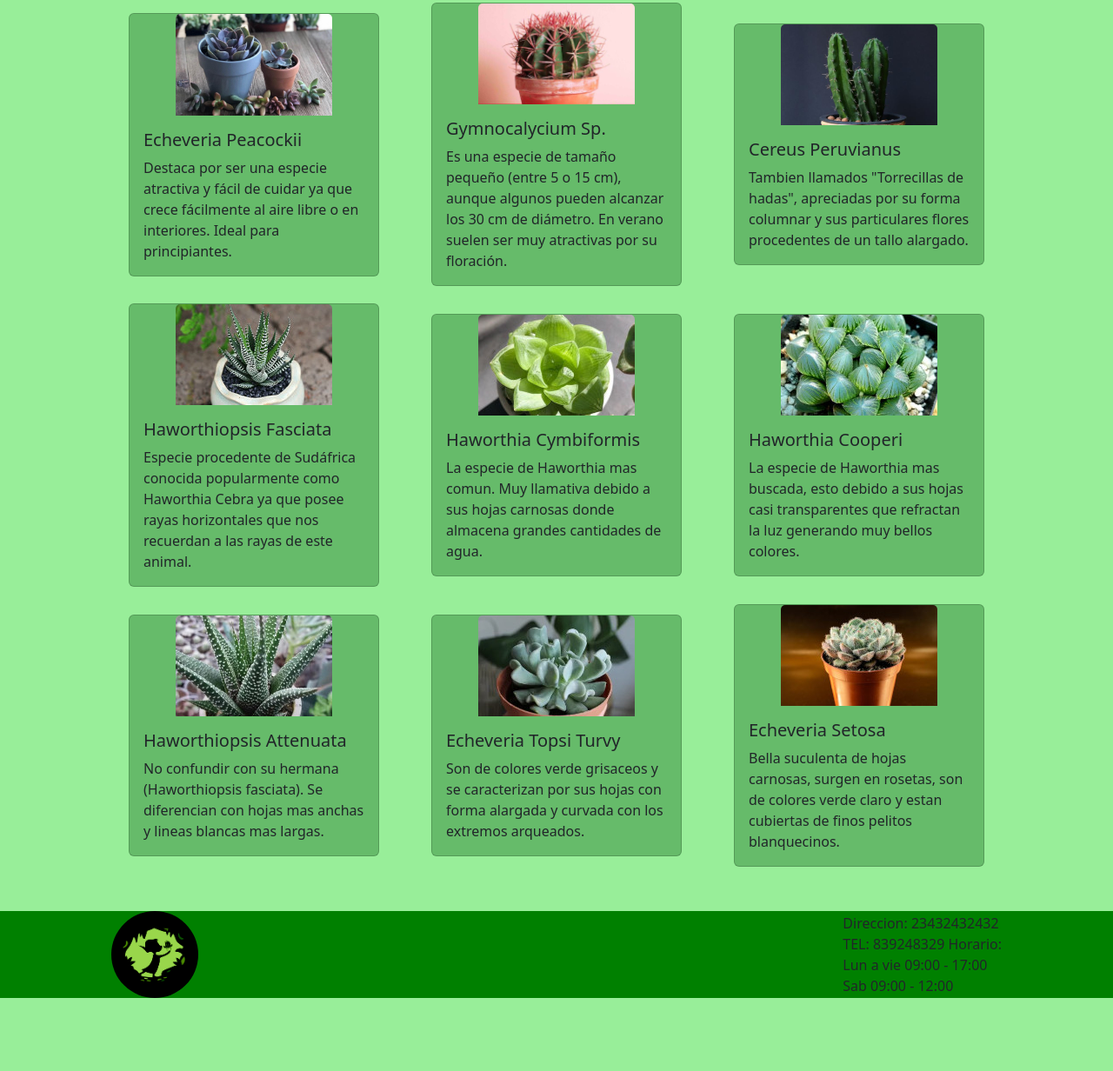
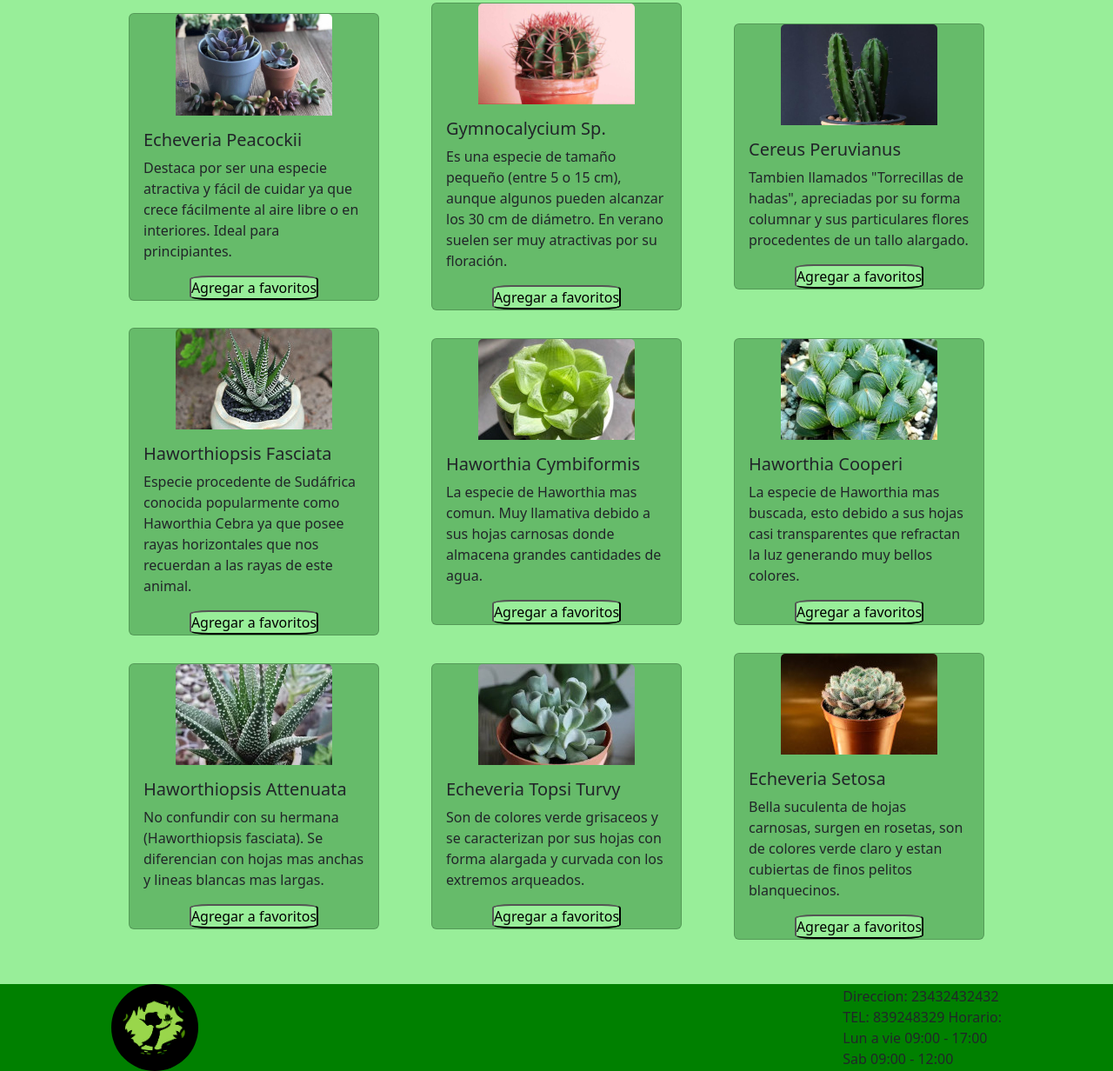
Before and after one commit to Axel-Arias/ArraigoJS, a plain HTML site: page Pages/Productos.html in a window 1280 px wide. Shown: the part 230-1462 px from the top of the page at 87% size. Before the commit the page ends 1378 px from the top, so only its background shows below. Drawn offline with nearby package versions, Linux system fonts and the light colour scheme.

Commit message:
Agrego evento en productos.js

```diff
--- a/CSS/Style.css
+++ b/CSS/Style.css
@@ -156,6 +156,14 @@ header a {
   height: fit-content;
 }
 
+.buttonFav {
+  background-color: #98ee99;
+  border-radius: 15%;
+}
+.buttonFav:hover {
+  background-color: darkgreen;
+}
+
 .card {
   display: flex;
   flex-direction: column;
--- /dev/null
+++ b/Js/productos.js
@@ -0,0 +1,8 @@
+const botonesGet = document.getElementsByClassName('buttonFav'); //Obtengo los HTMLelements
+const botones = Array.prototype.slice.call(botonesGet); //Los paso a un array.
+
+botones.forEach( element => {
+    element.onclick = () => {
+        alert("¡Has agregado esta planta a favoritos!")
+    }
+})
--- a/Pages/Productos.html
+++ b/Pages/Productos.html
@@ -45,6 +45,7 @@
     <h5>Echeveria Peacockii</h5>
     <p class="card-text">Destaca por ser una especie atractiva y fácil de cuidar ya que crece fácilmente al aire libre o en interiores. Ideal para principiantes.</p>
   </div>
+  <button class="buttonFav">Agregar a favoritos</button>
 </div>
 <div class="card" style="width: 18rem;">
   <img src="../Multimedia/Images/Imagen_de_producto1.png" class="card-img-top" id="ImagenProducto" alt="imagen de producto">
@@ -52,6 +53,7 @@
     <h5>Gymnocalycium Sp.</h5>
     <p class="card-text">Es una especie de tamaño pequeño (entre 5 o 15 cm), aunque algunos pueden alcanzar los 30 cm de diámetro. En verano suelen ser muy atractivas por su floración.</p>
   </div>
+  <button class="buttonFav">Agregar a favoritos</button>
 </div>
 <div class="card" style="width: 18rem;">
   <img src="../Multimedia/Images/Imagen_de_producto2.png" class="card-img-top" id="ImagenProducto" alt="imagen de producto">
@@ -59,6 +61,7 @@
     <h5>Cereus Peruvianus</h5>
     <p class="card-text">Tambien llamados "Torrecillas de hadas", apreciadas por su forma columnar y sus particulares flores procedentes de un tallo alargado.</p>
   </div>
+  <button class="buttonFav">Agregar a favoritos</button>
 </div>
 <div class="card" style="width: 18rem;">
   <img src="../Multimedia/Images/Imagen_de_producto3.jpg" class="card-img-top" id="ImagenProducto" alt="imagen de producto">
@@ -66,6 +69,7 @@
     <h5>Haworthiopsis Fasciata</h5>
     <p class="card-text">Especie procedente de Sudáfrica conocida popularmente como Haworthia Cebra ya que posee rayas horizontales que nos recuerdan a las rayas de este animal.</p>
   </div>
+  <button class="buttonFav">Agregar a favoritos</button>
 </div>
 <div class="card" style="width: 18rem;">
   <img src="../Multimedia/Images/Imagen_de_producto4.jpg" class="card-img-top" id="ImagenProducto" alt="imagen de producto">
@@ -73,6 +77,7 @@
     <h5>Haworthia Cymbiformis</h5>
     <p class="card-text">La especie de Haworthia mas comun. Muy llamativa debido a sus hojas carnosas donde almacena grandes cantidades de agua.</p>
   </div>
+  <button class="buttonFav">Agregar a favoritos</button>
 </div>
 <div class="card" style="width: 18rem;">
   <img src="../Multimedia/Images/Imagen_de_producto5.jpg" class="card-img-top" id="ImagenProducto" alt="imagen de producto">
@@ -80,6 +85,7 @@
     <h5>Haworthia Cooperi</h5>
     <p class="card-text">La especie de Haworthia mas buscada, esto debido a sus hojas casi transparentes que refractan la luz generando muy bellos colores.</p>
   </div>
+  <button class="buttonFav">Agregar a favoritos</button>
 </div>
 <div class="card" style="width: 18rem;">
   <img src="../Multimedia/Images/Imagen_de_producto6.jpg" class="card-img-top" id="ImagenProducto" alt="imagen de producto">
@@ -87,6 +93,7 @@
     <h5>Haworthiopsis Attenuata</h5>
     <p class="card-text">No confundir con su hermana (Haworthiopsis fasciata). Se diferencian con hojas mas anchas y lineas blancas mas largas.</p>
   </div>
+  <button class="buttonFav">Agregar a favoritos</button>
 </div>
 <div class="card" style="width: 18rem;">
   <img src="../Multimedia/Images/Imagen_de_producto7.jpg" class="card-img-top" id="ImagenProducto" alt="imagen de producto">
@@ -94,6 +101,7 @@
     <h5>Echeveria Topsi Turvy</h5>
     <p class="card-text">Son de colores verde grisaceos y se caracterizan por sus hojas con forma alargada y curvada con los extremos arqueados.</p>
   </div>
+  <button class="buttonFav">Agregar a favoritos</button>
 </div>
 <div class="card" style="width: 18rem;">
   <img src="../Multimedia/Images/Imagen_de_producto8.jpg" class="card-img-top" id="ImagenProducto" alt="imagen de producto">
@@ -101,6 +109,7 @@
     <h5>Echeveria Setosa</h5>
     <p class="card-text">Bella suculenta de hojas carnosas, surgen en rosetas, son de colores verde claro y estan cubiertas de finos pelitos blanquecinos.</p>
   </div>
+  <button class="buttonFav">Agregar a favoritos</button>
 </div>
 
 </div>
@@ -123,7 +132,7 @@
     </footer>
     <!-- Fin del footer-->
     <script src="https://cdn.jsdelivr.net/npm/bootstrap@5.2.0-beta1/dist/js/bootstrap.bundle.min.js" integrity="sha384-pprn3073KE6tl6bjs2QrFaJGz5/SUsLqktiwsUTF55Jfv3qYSDhgCecCxMW52nD2" crossorigin="anonymous"></script>
-
+    <script src="../Js/productos.js" > </script>
 </body>
 
 </html>
```
Also changed, not shown: index.html (+2 -1 lines), Js/index.Js (renamed from Index.Js).
